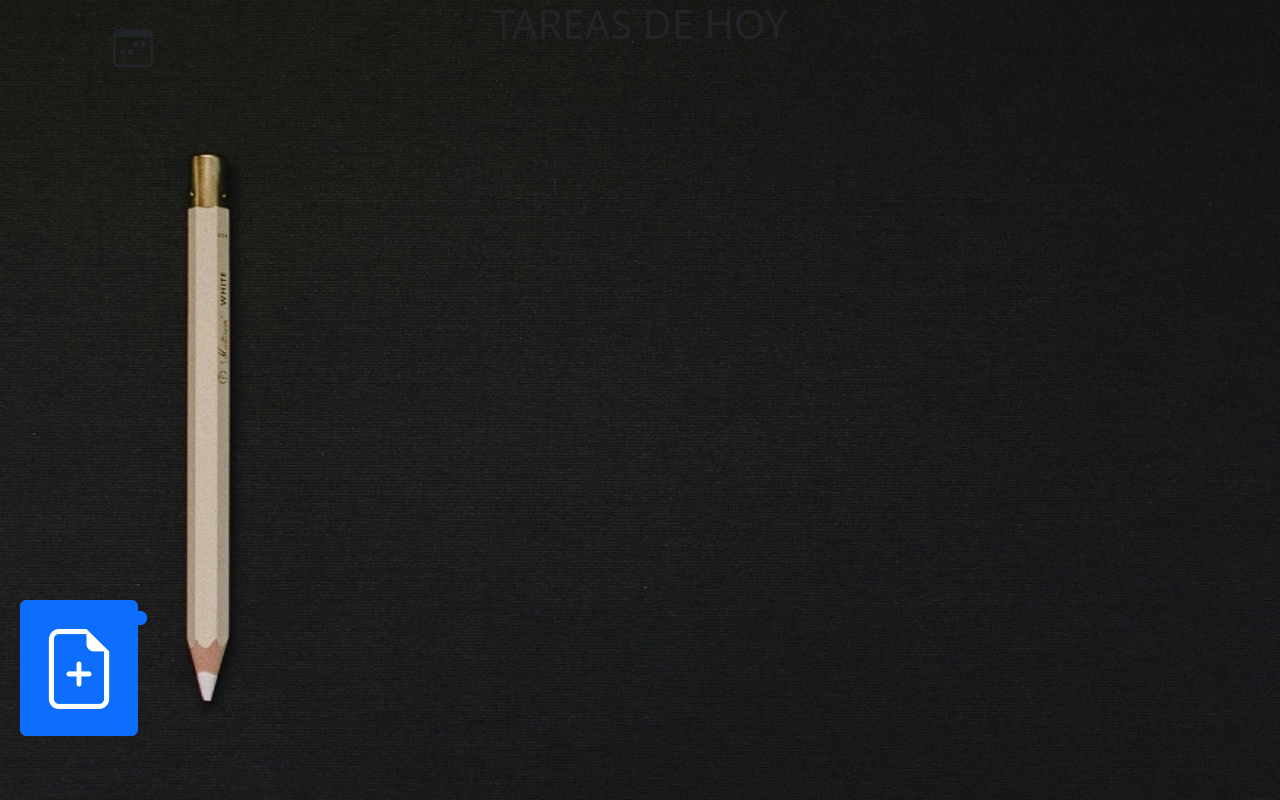
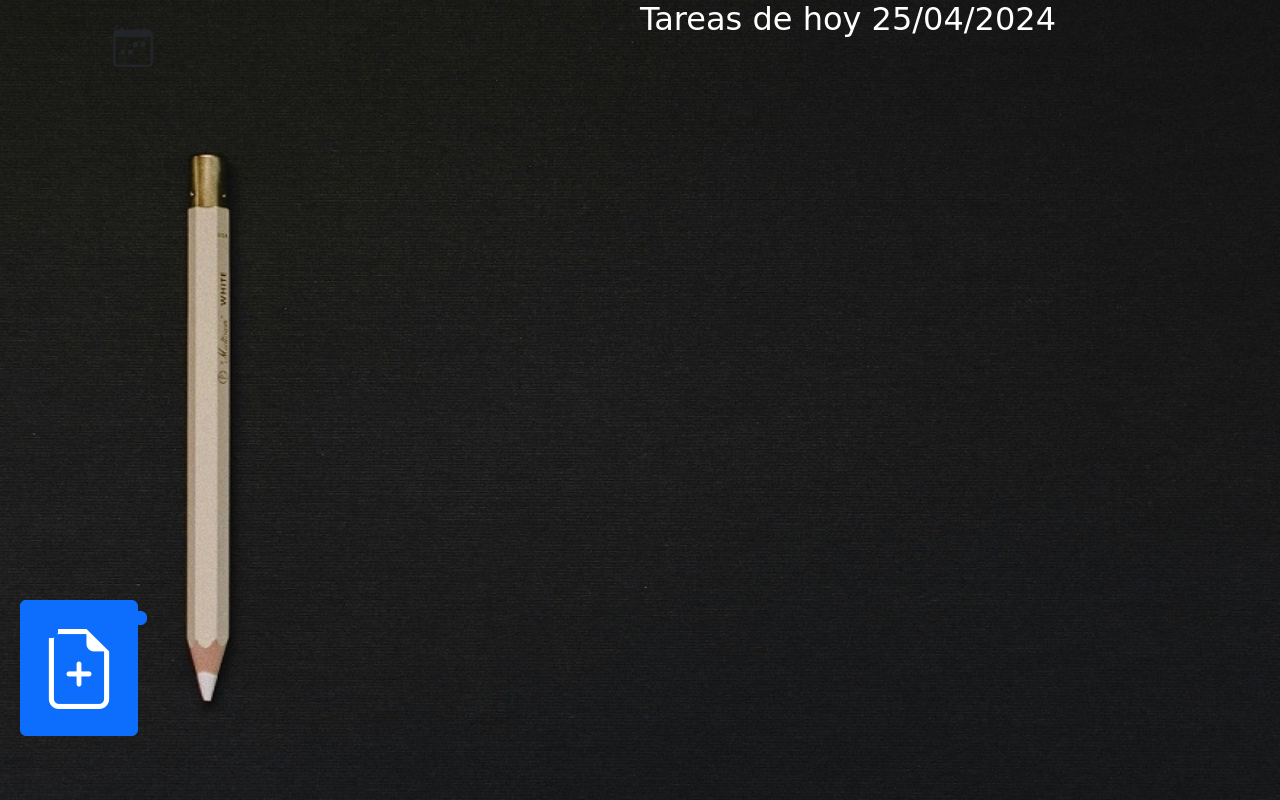
Before and after one commit to jmm-1987/agenda, a Flask app: page / in a window 1280 px wide; the page is wider, and only the part inside the window is pictured. Run offline with Flask 3, Linux system fonts and the light colour scheme; some libraries are stand-ins or nearby versions.

Commit message:
29/04 pruebas base de datos

```diff
--- a/main.py
+++ b/main.py
@@ -11,7 +11,7 @@ def home():
     lista_tareas = db.session.query(Tarea).all()
     print (lista_tareas)
     print(date.today())
-    return render_template("index.html", lista_tareas = lista_tareas)
+    return render_template("index.html", lista_tareas = lista_tareas, hoy=hoy)
 
 @app.route('/form_nueva_tarea')
 def formulario_tarea():
--- a/static/main.css
+++ b/static/main.css
@@ -16,13 +16,17 @@ body {
   display: flex;
   justify-content: space-between;
   flex-wrap: wrap; /* Permite que los elementos se envuelvan a la siguiente línea si no hay suficiente espacio */
-  margin-top: 20px;
+  margin-top: 80px;
   gap: 10px; /* Espacio entre los elementos flexibles */
   max-width: 800px;
 }
 
-.titulo-flexbox {
-  text-align: center;
+.titulo {
+  position: absolute; /* Saca el título del flujo de flexbox */
+  top: 0; /* Lo posiciona en la parte superior del contenedor flex */
+  width: 100%; /* Ajusta el ancho para que ocupe todo el contenedor */
+  color: white;
+  font-family: cursive;
 }
 
 /*sobre los posit*/
--- a/templates/index.html
+++ b/templates/index.html
@@ -20,15 +20,21 @@
     </button>
     </a>
 
+
 <br>
-    <h1 class="titulo-flexbox">TAREAS DE HOY</h1>
-
 <div class="flex-container">
+  <h2 class="titulo">Tareas de hoy {{hoy.strftime('%d/%m/%Y')}}</h2>
+  <a href="form_nueva_tarea" class="btn btn-primary">
+    <button type="button">
+    <i class="chevron-compact-down"></i>
+    </button>
+    </a>
+  </h2>
   {% for t in lista_tareas %}
   <div class="post-it">
     <h2>{{t.titulo}}</h2>
     <p class="contenido">{{t.contenido}}</p>
-    <fecha>{{t.fecha_alerta}}</fecha>
+    <fecha>{{t.fecha_alerta.strftime('%d/%m/%Y')}}</fecha>
   </div>
   {% endfor %}
 </div>
```
